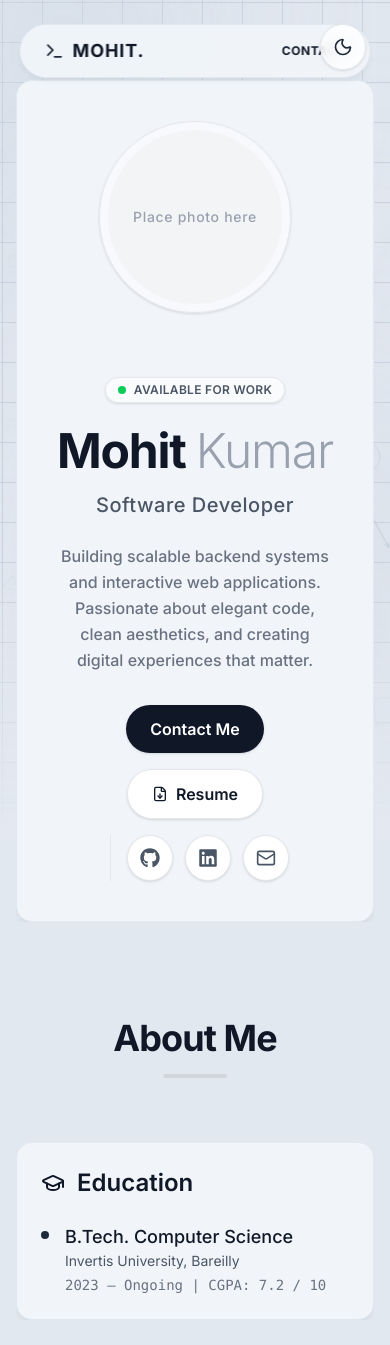
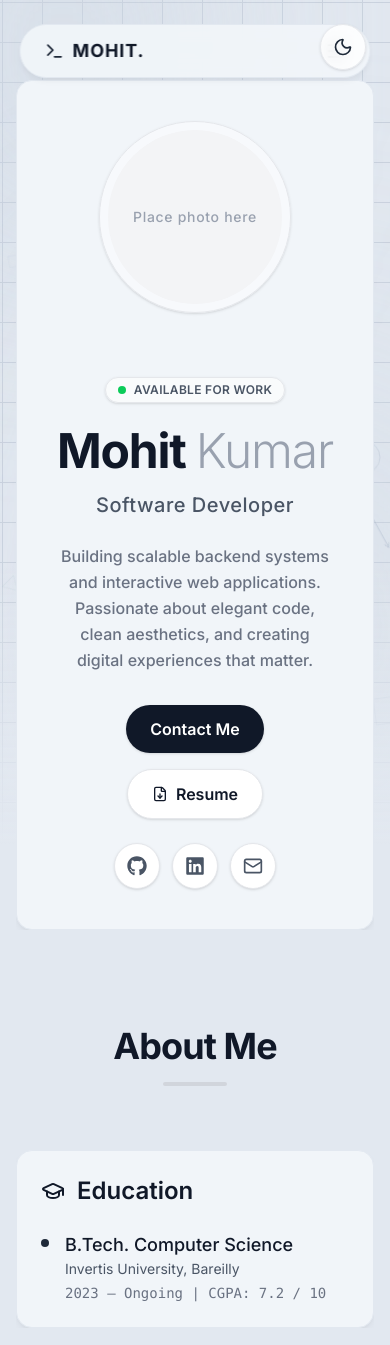
Before and after one commit to mohitgit999/Portfolio, a React (Vite) app: page / in a window 390 px wide. Shown: the top 1345 px of the page. Built offline with nearby package versions, Linux system fonts and the light colour scheme.

Commit message:
Enhance responsiveness and add mobile nav menu

```diff
--- a/src/components/NavBar.jsx
+++ b/src/components/NavBar.jsx
@@ -1,7 +1,8 @@
 import React, { useState, useEffect } from 'react';
-import { Terminal } from 'lucide-react';
+import { Terminal, Menu, X } from 'lucide-react';
 
 const NavBar = () => {
+  const [isMobileMenuOpen, setIsMobileMenuOpen] = useState(false);
   const [active, setActive] = useState('home');
 
   useEffect(() => {
@@ -58,14 +59,37 @@ const NavBar = () => {
           })}
         </div>
 
-        <a
-          href="#contact"
-          onClick={(e) => scrollToSection(e, 'contact')}
-          className="md:hidden text-xs font-bold uppercase tracking-wider text-gray-900 dark:text-white"
+        <button
+          className="md:hidden text-gray-900 dark:text-white focus:outline-none"
+          onClick={() => setIsMobileMenuOpen(!isMobileMenuOpen)}
         >
-          Contact
-        </a>
+          {isMobileMenuOpen ? <X className="w-5 h-5" /> : <Menu className="w-5 h-5" />}
+        </button>
       </div>
+
+      {/* Mobile Menu */}
+      {isMobileMenuOpen && (
+        <div className="md:hidden absolute top-full left-0 mt-4 w-full bg-white/90 dark:bg-slate-900/90 rounded-2xl p-4 shadow-lg backdrop-blur-md border border-gray-200 dark:border-slate-800 flex flex-col gap-4">
+          {navLinks.map((link) => {
+            const id = link.toLowerCase();
+            return (
+              <a
+                key={id}
+                href={`#${id}`}
+                className={`text-sm font-semibold tracking-widest uppercase transition-colors px-2 py-2 rounded-md ${
+                  active === id ? 'bg-gray-100 dark:bg-slate-800 text-gray-900 dark:text-white' : 'text-gray-600 dark:text-gray-400'
+                }`}
+                onClick={(e) => {
+                  scrollToSection(e, id);
+                  setIsMobileMenuOpen(false);
+                }}
+              >
+                {link}
+              </a>
+            );
+          })}
+        </div>
+      )}
     </nav>
   );
 };
--- a/src/pages/Home.jsx
+++ b/src/pages/Home.jsx
@@ -62,7 +62,7 @@ const Home = () => {
                     <FileDown className="w-4 h-4" /> Resume
                   </a>
 
-                  <div className="flex gap-3 ml-2 border-l border-gray-200 dark:border-slate-700 pl-4 transition-colors duration-500">
+                  <div className="flex gap-3 md:ml-2 border-l-0 md:border-l border-gray-200 dark:border-slate-700 pl-0 md:pl-4 mt-2 md:mt-0 transition-colors duration-500">
                     <a href="https://github.com/mohitgit999" target="_blank" rel="noopener noreferrer" className="p-3 bg-white dark:bg-slate-800 border border-gray-200 dark:border-slate-600 rounded-full text-gray-600 dark:text-gray-300 hover:text-gray-900 dark:hover:text-white hover:border-gray-300 dark:hover:border-slate-500 transition-colors shadow-sm">
                       <FaGithub className="w-5 h-5" />
                     </a>
```
